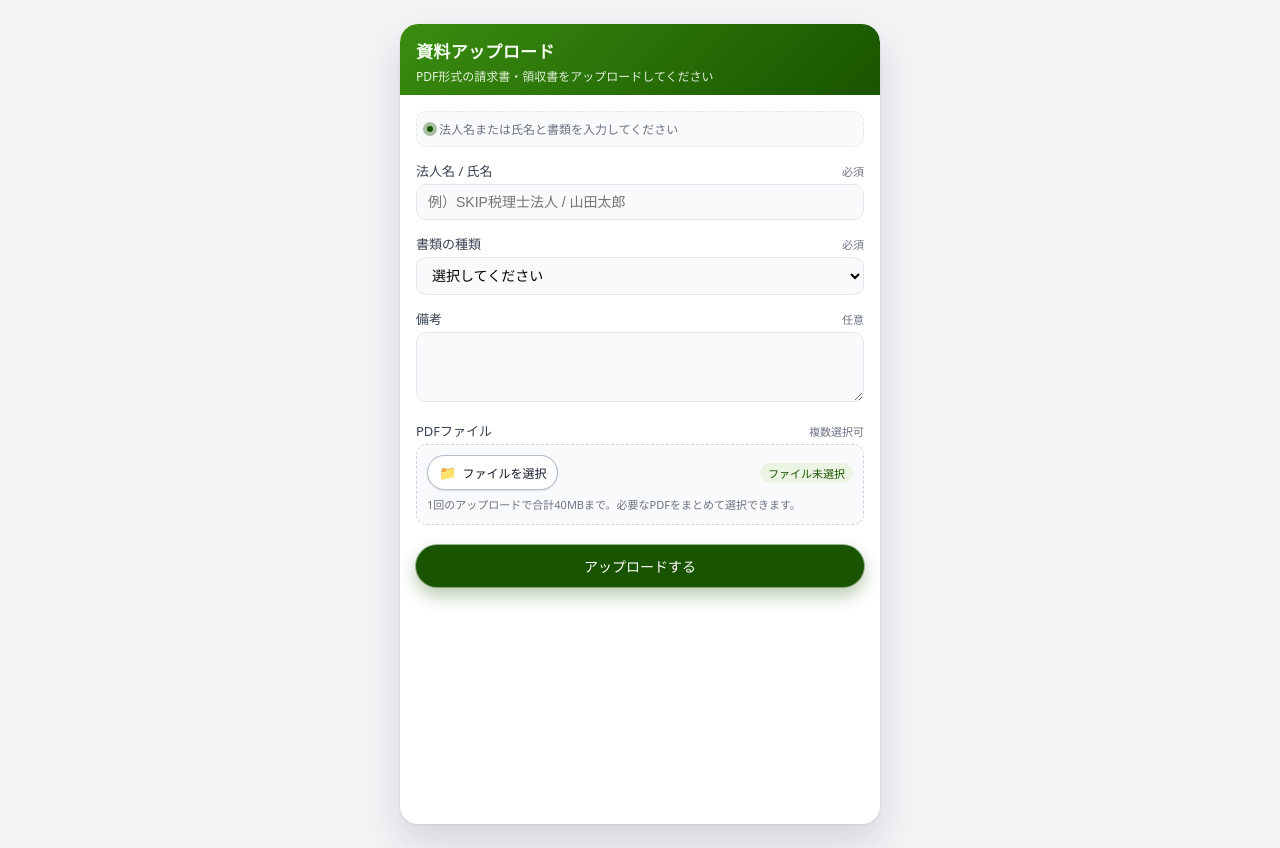
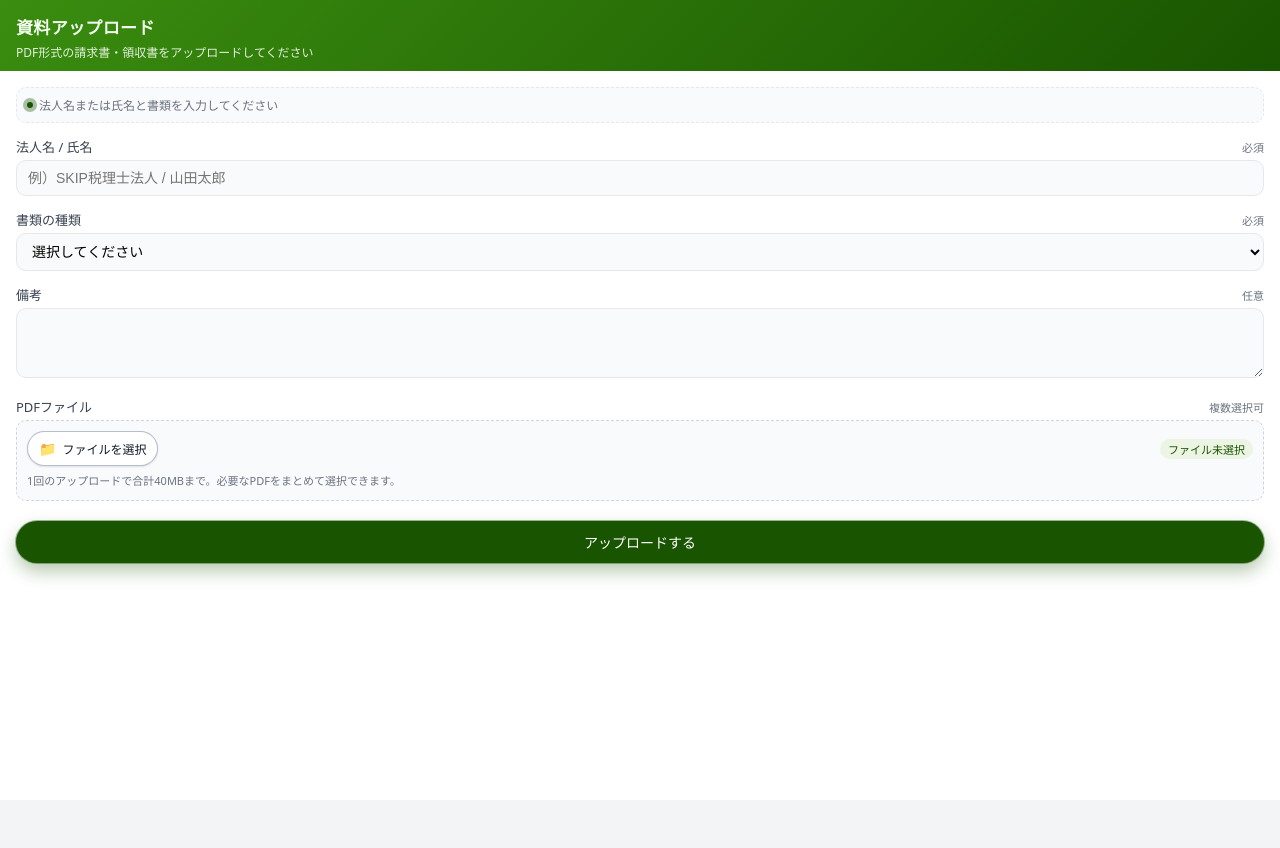
Before and after one commit to skip-tac/PDF-upload-form, a plain HTML site: page index.html in a window 1280 px wide. After the commit the page ends 800 px from the top, so only its background shows below. Drawn offline with Linux system fonts and the light colour scheme.

Commit message:
change layout

```diff
--- a/index.html
+++ b/index.html
@@ -29,10 +29,11 @@
         color: var(--text-main);
       }
 
+      /* PC/スマホ共通で画面いっぱいのブロック表示 */
       .app {
         width: 100%;
-        max-width: 480px;
-        margin: 0 auto;
+        max-width: 100%;
+        margin: 0;
         background: var(--surface);
         min-height: 100vh;
       }
@@ -300,31 +301,6 @@
       #status.error {
         color: var(--danger);
       }
-
-      @media (min-width: 768px) {
-        body {
-          display: flex;
-          justify-content: center;
-        }
-
-        .app {
-          margin-top: 24px;
-          margin-bottom: 24px;
-          border-radius: 18px;
-          box-shadow:
-            0 18px 40px rgba(15, 23, 42, 0.14),
-            0 1px 3px rgba(15, 23, 42, 0.08);
-          overflow: hidden;
-        }
-
-        .header {
-          border-radius: 18px 18px 0 0;
-        }
-
-        .main {
-          border-radius: 0 0 18px 18px;
-        }
-      }
     </style>
   </head>
   <body>
@@ -421,8 +397,8 @@
     </div>
 
     <script>
-      // 例: const GAS_ENDPOINT = "https://script.google.com/macros/s/XXXX/exec";
-      const GAS_ENDPOINT = "https://script.google.com/macros/s/AKfycbw3KHviRJrUAfrsr_ad60QmGHi9l32G_48ziqZXAWDZhUehmA9FoQlrw1nqS2aH8fk/exec";
+      const GAS_ENDPOINT =
+        "https://script.google.com/macros/s/AKfycbw3KHviRJrUAfrsr_ad60QmGHi9l32G_48ziqZXAWDZhUehmA9FoQlrw1nqS2aH8fk/exec";
 
       const MAX_TOTAL_BYTES = 40 * 1024 * 1024; // 40MB
 
@@ -519,7 +495,7 @@
           return;
         }
 
-        if (!GAS_ENDPOINT || GAS_ENDPOINT === "YOUR_GAS_WEBAPP_URL_HERE") {
+        if (!GAS_ENDPOINT) {
           alert("GAS_ENDPOINT が設定されていません。");
           return;
         }
@@ -531,7 +507,6 @@
         formData.append("entity", entity);
         formData.append("category", category);
         formData.append("memo", memo);
-
         files.forEach((file) => {
           formData.append("files", file, file.name);
         });
@@ -545,9 +520,7 @@
           let data = null;
           try {
             data = await res.json();
-          } catch (e) {
-            // JSONじゃない場合
-          }
+          } catch (e) {}
 
           if (!res.ok || !data || data.success === false) {
             const msg =
```
